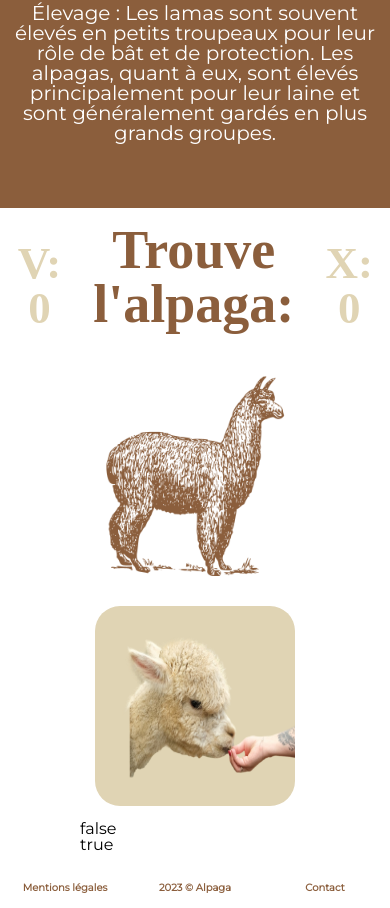
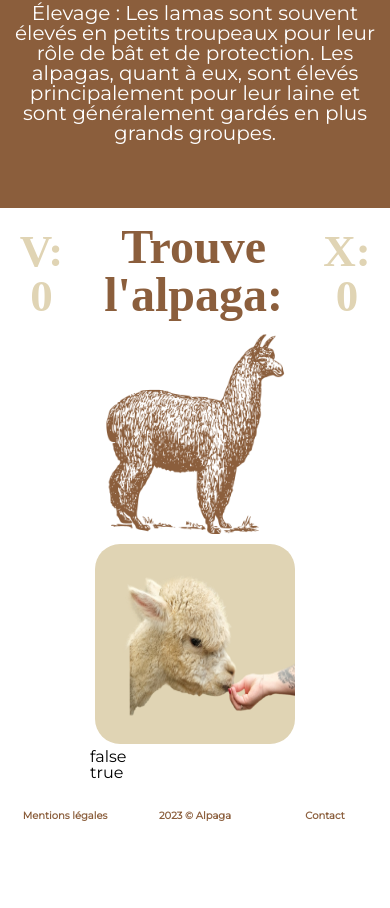
Before and after one commit to julien382/Alpaga, a React (Create React App) app: page /lama in a window 390 px wide. Shown: the part 1873-2781 px from the top of the page. After the commit the page ends 2709 px from the top, so only its background shows below. Built offline with nearby package versions, Linux system fonts and the light colour scheme; a web font is replaced by a local one.

Commit message:
page lama gameChoice resize title

```diff
--- a/src/pages/Lama/Lama.css
+++ b/src/pages/Lama/Lama.css
@@ -226,7 +226,7 @@
         align-items: flex-end;
         justify-content: space-between;
         text-align: center;
-        margin-bottom: 30px;
+        margin-bottom: 10px;
     }
 
     .scoreBoardWin{
@@ -237,7 +237,7 @@
 
     .titleGame{
         color: #8B5E3C;
-        font-size: 54px;
+        font-size: 48px;
         font-weight: bold;
         margin-left: 10px;
         margin-right: 10px;
@@ -262,7 +262,7 @@
         background-color: #E0D4B4;
         border-radius: 25px;
         transition: all 0.2s ease-in-out;
-        margin: 15px;
+        margin: 5px;
     }
 
     .pictureGame:hover {
```
